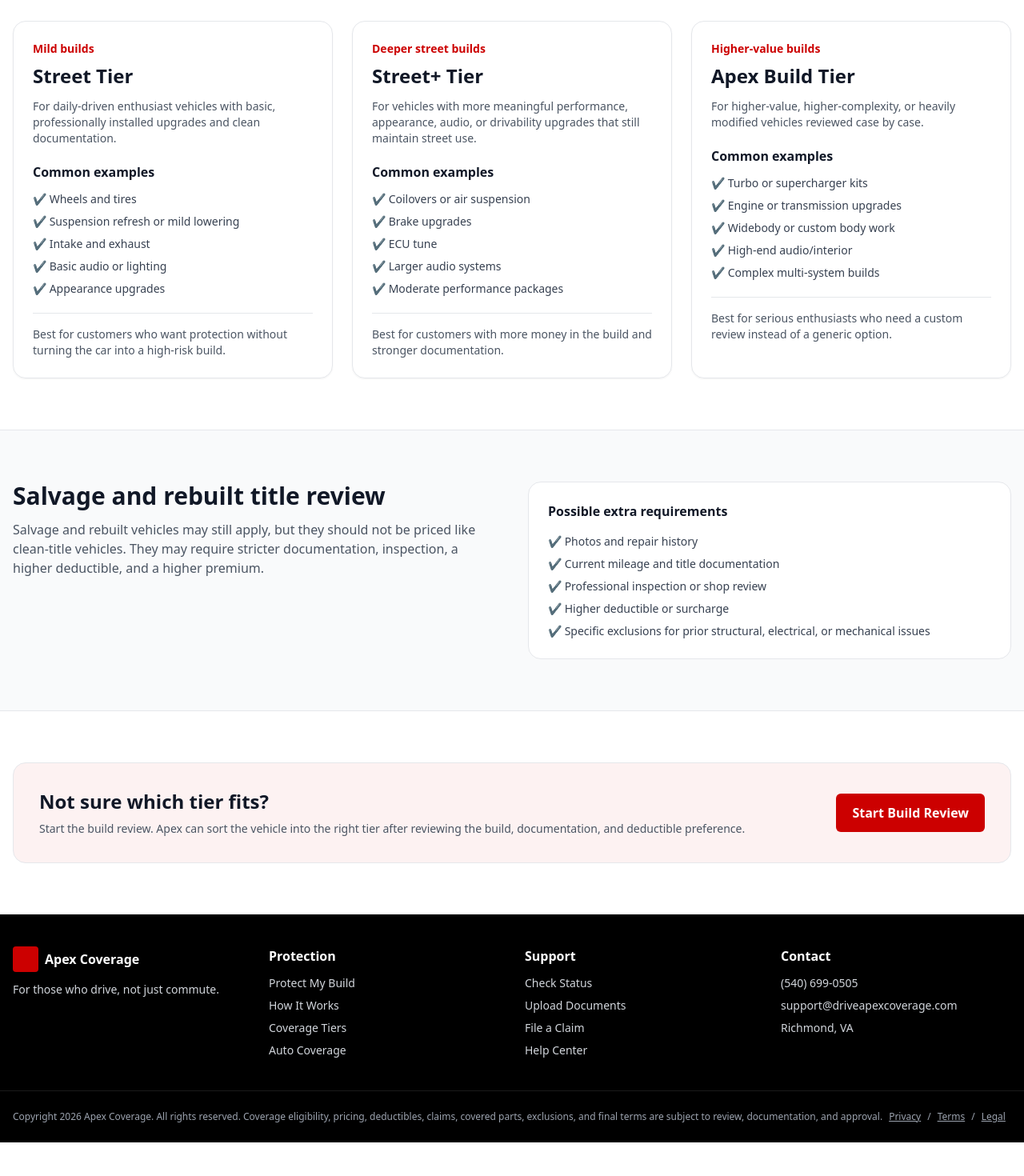
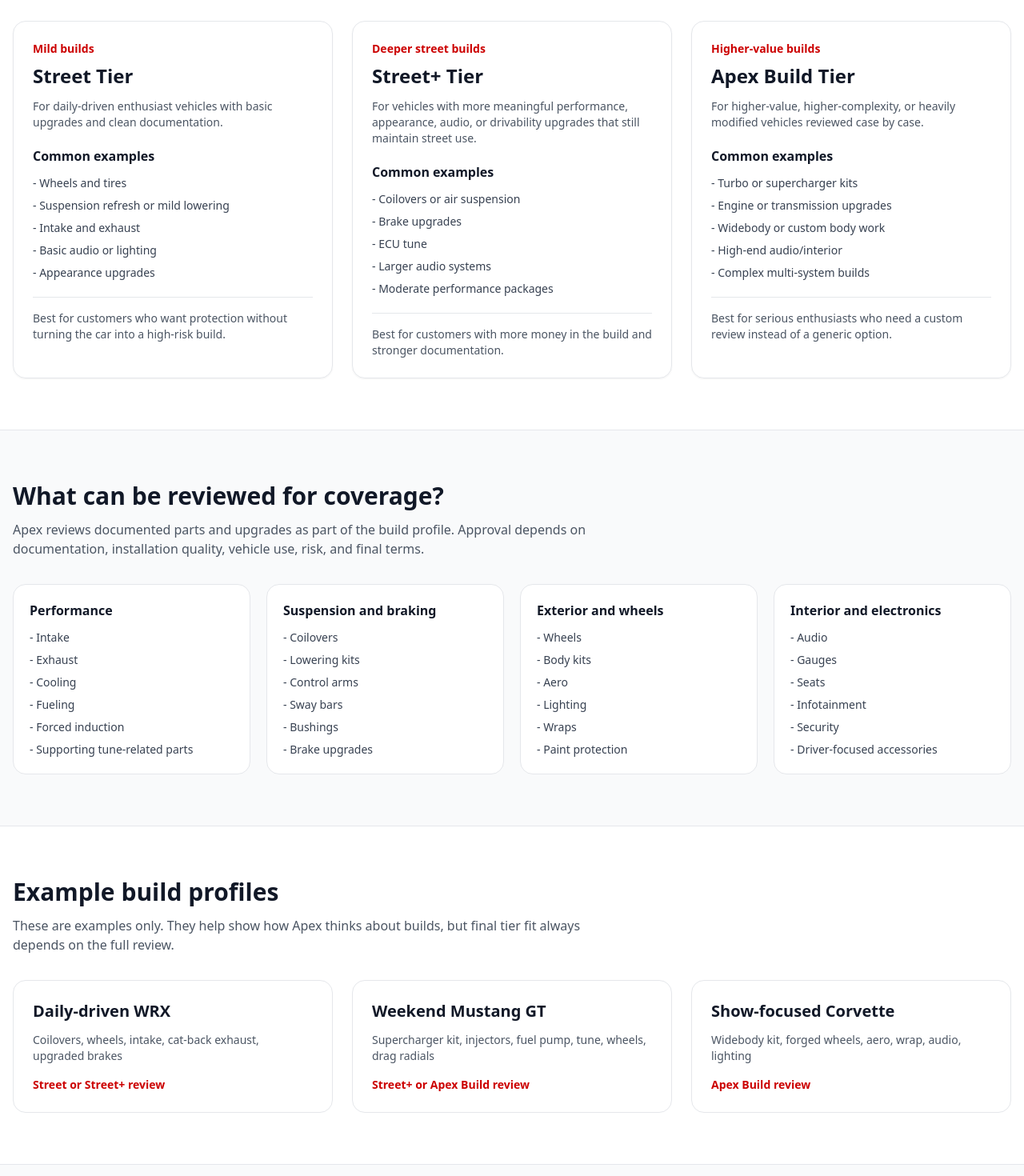
Before and after one commit to apexcoverage/Apex-Coverage-Site, a Next.js app: page /tiers in a window 1280 px wide. Shown: the part 480-1950 px from the top of the page at 80% size. Before the commit the page ends 1908 px from the top, so only its background shows below. Built offline with nearby package versions, Linux system fonts and the light colour scheme.

Commit message:
Update page.tsx

```diff
--- a/app/tiers/page.tsx
+++ b/app/tiers/page.tsx
@@ -1,31 +1,91 @@
+import Link from "next/link";
 import React from "react";
 
 export const metadata = {
   title: "Protection Tiers | Apex Coverage",
-  description: "Compare Apex Modified Vehicle Protection tiers for street-driven enthusiast vehicles.",
+  description:
+    "Compare Apex Modified Vehicle Protection tiers for street-driven enthusiast vehicles.",
 };
 
 const tiers = [
   {
     name: "Street Tier",
     label: "Mild builds",
-    description: "For daily-driven enthusiast vehicles with basic, professionally installed upgrades and clean documentation.",
-    examples: ["Wheels and tires", "Suspension refresh or mild lowering", "Intake and exhaust", "Basic audio or lighting", "Appearance upgrades"],
+    description:
+      "For daily-driven enthusiast vehicles with basic upgrades and clean documentation.",
+    examples: [
+      "Wheels and tires",
+      "Suspension refresh or mild lowering",
+      "Intake and exhaust",
+      "Basic audio or lighting",
+      "Appearance upgrades",
+    ],
     fit: "Best for customers who want protection without turning the car into a high-risk build.",
   },
   {
     name: "Street+ Tier",
     label: "Deeper street builds",
-    description: "For vehicles with more meaningful performance, appearance, audio, or drivability upgrades that still maintain street use.",
-    examples: ["Coilovers or air suspension", "Brake upgrades", "ECU tune", "Larger audio systems", "Moderate performance packages"],
+    description:
+      "For vehicles with more meaningful performance, appearance, audio, or drivability upgrades that still maintain street use.",
+    examples: [
+      "Coilovers or air suspension",
+      "Brake upgrades",
+      "ECU tune",
+      "Larger audio systems",
+      "Moderate performance packages",
+    ],
     fit: "Best for customers with more money in the build and stronger documentation.",
   },
   {
     name: "Apex Build Tier",
     label: "Higher-value builds",
-    description: "For higher-value, higher-complexity, or heavily modified vehicles reviewed case by case.",
-    examples: ["Turbo or supercharger kits", "Engine or transmission upgrades", "Widebody or custom body work", "High-end audio/interior", "Complex multi-system builds"],
+    description:
+      "For higher-value, higher-complexity, or heavily modified vehicles reviewed case by case.",
+    examples: [
+      "Turbo or supercharger kits",
+      "Engine or transmission upgrades",
+      "Widebody or custom body work",
+      "High-end audio/interior",
+      "Complex multi-system builds",
+    ],
     fit: "Best for serious enthusiasts who need a custom review instead of a generic option.",
+  },
+];
+
+const coveredCategories = [
+  {
+    title: "Performance",
+    items: ["Intake", "Exhaust", "Cooling", "Fueling", "Forced induction", "Supporting tune-related parts"],
+  },
+  {
+    title: "Suspension and braking",
+    items: ["Coilovers", "Lowering kits", "Control arms", "Sway bars", "Bushings", "Brake upgrades"],
+  },
+  {
+    title: "Exterior and wheels",
+    items: ["Wheels", "Body kits", "Aero", "Lighting", "Wraps", "Paint protection"],
+  },
+  {
+    title: "Interior and electronics",
+    items: ["Audio", "Gauges", "Seats", "Infotainment", "Security", "Driver-focused accessories"],
+  },
+];
+
+const buildExamples = [
+  {
+    vehicle: "Daily-driven WRX",
+    parts: "Coilovers, wheels, intake, cat-back exhaust, upgraded brakes",
+    likelyFit: "Street or Street+ review",
+  },
+  {
+    vehicle: "Weekend Mustang GT",
+    parts: "Supercharger kit, injectors, fuel pump, tune, wheels, drag radials",
+    likelyFit: "Street+ or Apex Build review",
+  },
+  {
+    vehicle: "Show-focused Corvette",
+    parts: "Widebody kit, forged wheels, aero, wrap, audio, lighting",
+    likelyFit: "Apex Build review",
   },
 ];
 
@@ -38,12 +98,17 @@ export default function TiersPage() {
           style={{ backgroundImage: "linear-gradient(135deg, rgba(204,0,0,.10), transparent)" }}
         />
         <div className="relative max-w-7xl mx-auto px-4 py-16">
-          <span className="text-sm tracking-wide text-[#cc0000] font-semibold">PROTECTION TIERS</span>
+          <span className="text-sm tracking-wide text-[#cc0000] font-semibold">
+            PROTECTION TIERS
+          </span>
           <h1 className="mt-2 text-4xl md:text-5xl font-bold max-w-3xl">
             Three starting points. Every build still gets reviewed.
           </h1>
           <p className="mt-4 text-gray-600 max-w-3xl">
-            These tiers help customers understand where their vehicle may fit. Final eligibility, pricing, deductible, and covered parts depend on the actual vehicle, parts list, documentation, mileage, claim history, and risk review.
+            These tiers help customers understand where their vehicle may fit.
+            Final eligibility, pricing, deductible, and covered parts depend on
+            the actual vehicle, parts list, documentation, mileage, claim history,
+            and risk review.
           </p>
         </div>
       </section>
@@ -59,7 +124,7 @@ export default function TiersPage() {
                 <h3 className="font-semibold">Common examples</h3>
                 <ul className="mt-3 space-y-2 text-sm text-gray-700">
                   {tier.examples.map((example) => (
-                    <li key={example}>✔️ {example}</li>
+                    <li key={example}>- {example}</li>
                   ))}
                 </ul>
               </div>
@@ -70,21 +135,71 @@ export default function TiersPage() {
       </section>
 
       <section className="bg-gray-50 border-y">
+        <div className="max-w-7xl mx-auto px-4 py-16">
+          <div className="max-w-3xl">
+            <h2 className="text-3xl font-bold">What can be reviewed for coverage?</h2>
+            <p className="mt-3 text-gray-600">
+              Apex reviews documented parts and upgrades as part of the build profile.
+              Approval depends on documentation, installation quality, vehicle use, risk,
+              and final terms.
+            </p>
+          </div>
+
+          <div className="mt-8 grid md:grid-cols-4 gap-5">
+            {coveredCategories.map((category) => (
+              <div key={category.title} className="bg-white border rounded-2xl p-5">
+                <h3 className="font-semibold">{category.title}</h3>
+                <ul className="mt-3 space-y-2 text-sm text-gray-700">
+                  {category.items.map((item) => (
+                    <li key={item}>- {item}</li>
+                  ))}
+                </ul>
+              </div>
+            ))}
+          </div>
+        </div>
+      </section>
+
+      <section className="max-w-7xl mx-auto px-4 py-16">
+        <div className="max-w-3xl">
+          <h2 className="text-3xl font-bold">Example build profiles</h2>
+          <p className="mt-3 text-gray-600">
+            These are examples only. They help show how Apex thinks about builds,
+            but final tier fit always depends on the full review.
+          </p>
+        </div>
+
+        <div className="mt-8 grid md:grid-cols-3 gap-6">
+          {buildExamples.map((example) => (
+            <div key={example.vehicle} className="border rounded-2xl p-6">
+              <h3 className="text-xl font-semibold">{example.vehicle}</h3>
+              <p className="mt-3 text-sm text-gray-600">{example.parts}</p>
+              <p className="mt-4 text-sm font-semibold text-[#cc0000]">
+                {example.likelyFit}
+              </p>
+            </div>
+          ))}
+        </div>
+      </section>
+
+      <section className="bg-gray-50 border-y">
         <div className="max-w-7xl mx-auto px-4 py-16 grid md:grid-cols-2 gap-10 items-start">
           <div>
             <h2 className="text-3xl font-bold">Salvage and rebuilt title review</h2>
             <p className="mt-3 text-gray-600">
-              Salvage and rebuilt vehicles may still apply, but they should not be priced like clean-title vehicles. They may require stricter documentation, inspection, a higher deductible, and a higher premium.
+              Salvage and rebuilt vehicles may still apply, but they should not
+              be priced like clean-title vehicles. They may require stricter
+              documentation, inspection, a higher deductible, and a higher premium.
             </p>
           </div>
           <div className="bg-white border rounded-2xl p-6">
             <h3 className="font-semibold">Possible extra requirements</h3>
             <ul className="mt-4 space-y-2 text-sm text-gray-700">
-              <li>✔️ Photos and repair history</li>
-              <li>✔️ Current mileage and title documentation</li>
-              <li>✔️ Professional inspection or shop review</li>
-              <li>✔️ Higher deductible or surcharge</li>
-              <li>✔️ Specific exclusions for prior structural, electrical, or mechanical issues</li>
+              <li>- Photos and repair history</li>
+              <li>- Current mileage and title documentation</li>
+              <li>- Professional inspection or shop review</li>
+              <li>- Higher deductible or surcharge</li>
+              <li>- Specific exclusions for prior structural, electrical, or mechanical issues</li>
             </ul>
           </div>
         </div>
@@ -95,12 +210,16 @@ export default function TiersPage() {
           <div>
             <h2 className="text-2xl font-bold">Not sure which tier fits?</h2>
             <p className="mt-2 text-sm text-gray-600">
-              Start the build review. Apex can sort the vehicle into the right tier after reviewing the build, documentation, and deductible preference.
+              Start the build review. Apex can sort the vehicle into the right
+              tier after reviewing the build, documentation, and deductible preference.
             </p>
           </div>
-          <a href="/build-review" className="inline-flex items-center gap-2 bg-[#cc0000] text-white px-5 py-3 rounded-md font-semibold hover:bg-red-700 transition">
-            Start Build Review
-          </a>
+          <Link
+            href="/build-review"
+            className="inline-flex items-center gap-2 bg-[#cc0000] text-white px-5 py-3 rounded-md font-semibold hover:bg-red-700 transition"
+          >
+            Protect My Build
+          </Link>
         </div>
       </section>
     </main>
```
